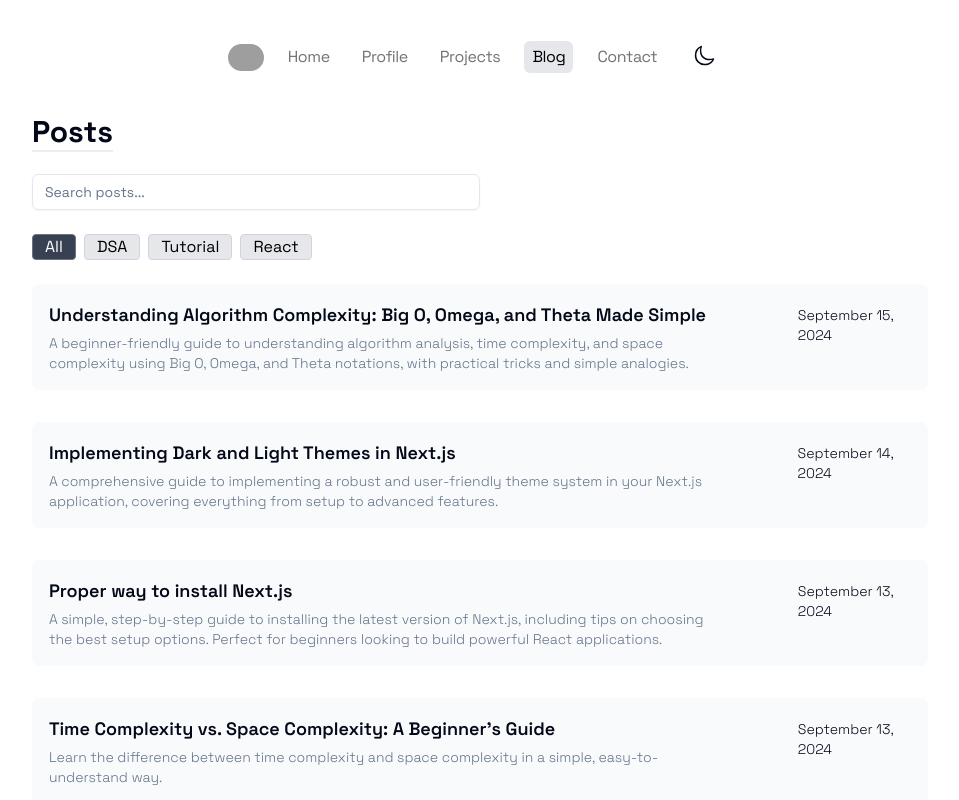
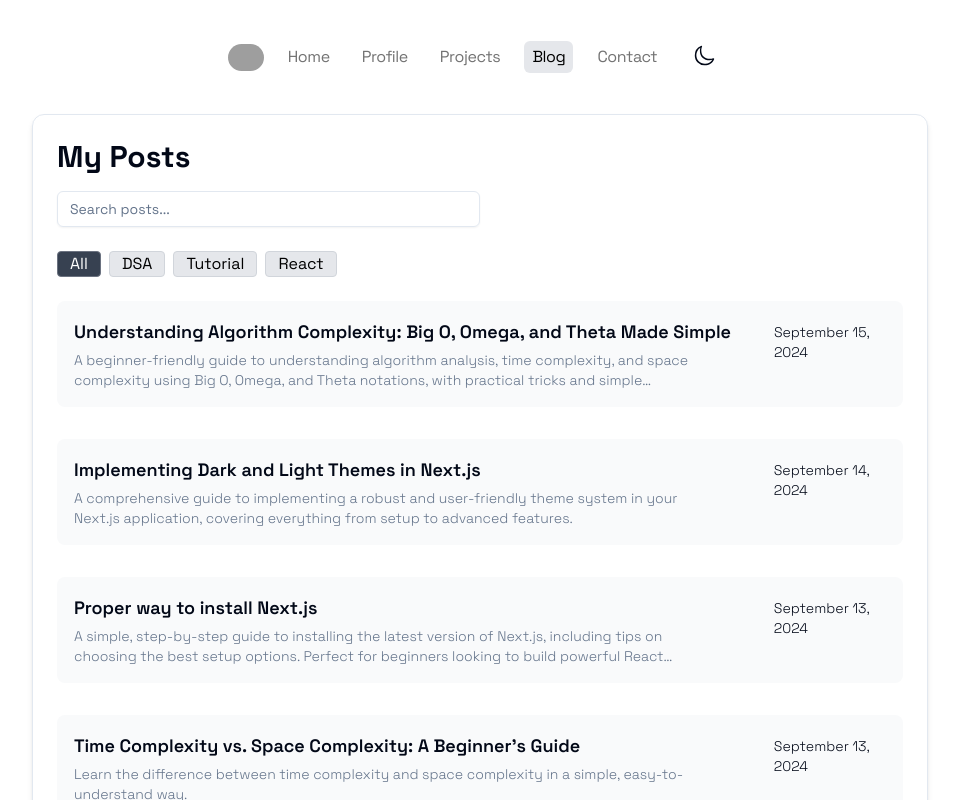
Before and after one commit to rgcsekaraa/crg-portfolio, a Next.js app: page /blog in a window 1280 px wide. Shown: the top 800 px of the page, without its empty margins (160-1119 px from the left). Built offline with nearby package versions, Linux system fonts and the light colour scheme; grey boxes are pictures that could not be loaded.

Commit message:
fixed alignment and ui look - minor changes

```diff
--- a/app/blog/[slug]/page.tsx
+++ b/app/blog/[slug]/page.tsx
@@ -26,14 +26,15 @@ export default async function Post({ params }: { params: { slug: string } }) {
 
   return (
     <section>
-      <div className='container max-w-3xl '>
+      <div className='container max-w-4xl '>
         <Link
-          href='/blog'
-          className='mb-8 inline-flex items-center gap-2 rounded-lg border border-black px-2 text-black transition-colors hover:bg-black hover:text-white dark:border-white dark:text-white dark:hover:bg-white dark:hover:text-black'
-        >
-          <ArrowLeftIcon className='h-5 w-5' />
-          <span>Back to posts</span>
-        </Link>
+  href='/blog'
+  className='mb-8 inline-flex items-center gap-2 rounded-lg border border-gray-700 px-4 py-2 text-gray-800 transition-colors duration-300 ease-in-out hover:bg-gray-800 hover:text-white dark:border-gray-300 dark:text-gray-300 dark:hover:bg-gray-300 dark:hover:text-gray-800'
+>
+  <ArrowLeftIcon className='h-5 w-5' />
+  <span>Back to posts</span>
+</Link>
+
 
         <header>
           <h1 className='text-3xl font-extrabold'>{title}</h1>
@@ -42,7 +43,7 @@ export default async function Post({ params }: { params: { slug: string } }) {
           </p>
         </header>
 
-        <main className='prose mt-5 dark:prose-invert'>
+        <main className='prose prose-md mt-5 dark:prose-invert'>
           <MDXContent source={content} />
         </main>
         <footer className='mt-16'>
--- a/app/blog/page.tsx
+++ b/app/blog/page.tsx
@@ -5,9 +5,9 @@ export default async function PostsPage() {
   const posts = await getPosts()
 
   return (
-    <section className="w-full">
+    <section className="w-full p-6 shadow-md border border-slate-200 rounded-xl dark:border-slate-800 dark:shadow-slate-900">
       <div className="max-w-3xl mx-auto w-full" style={{ maxWidth: '76rem' }}>
-        <h1 className="title mb-6">Posts</h1>
+        <h1 className="font-bold text-3xl mb-4">My Posts</h1>
         <PostsWithSearch posts={posts} />
       </div>
     </section>
```
